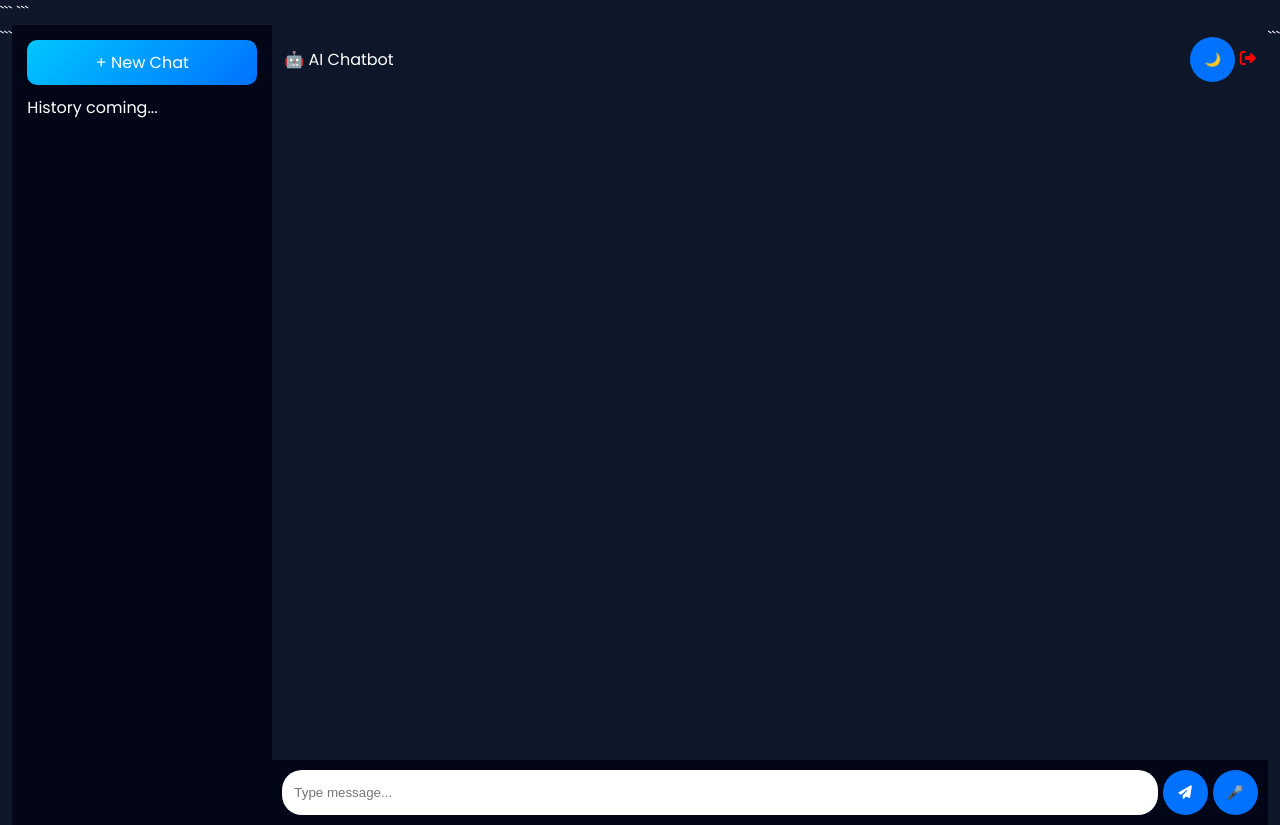
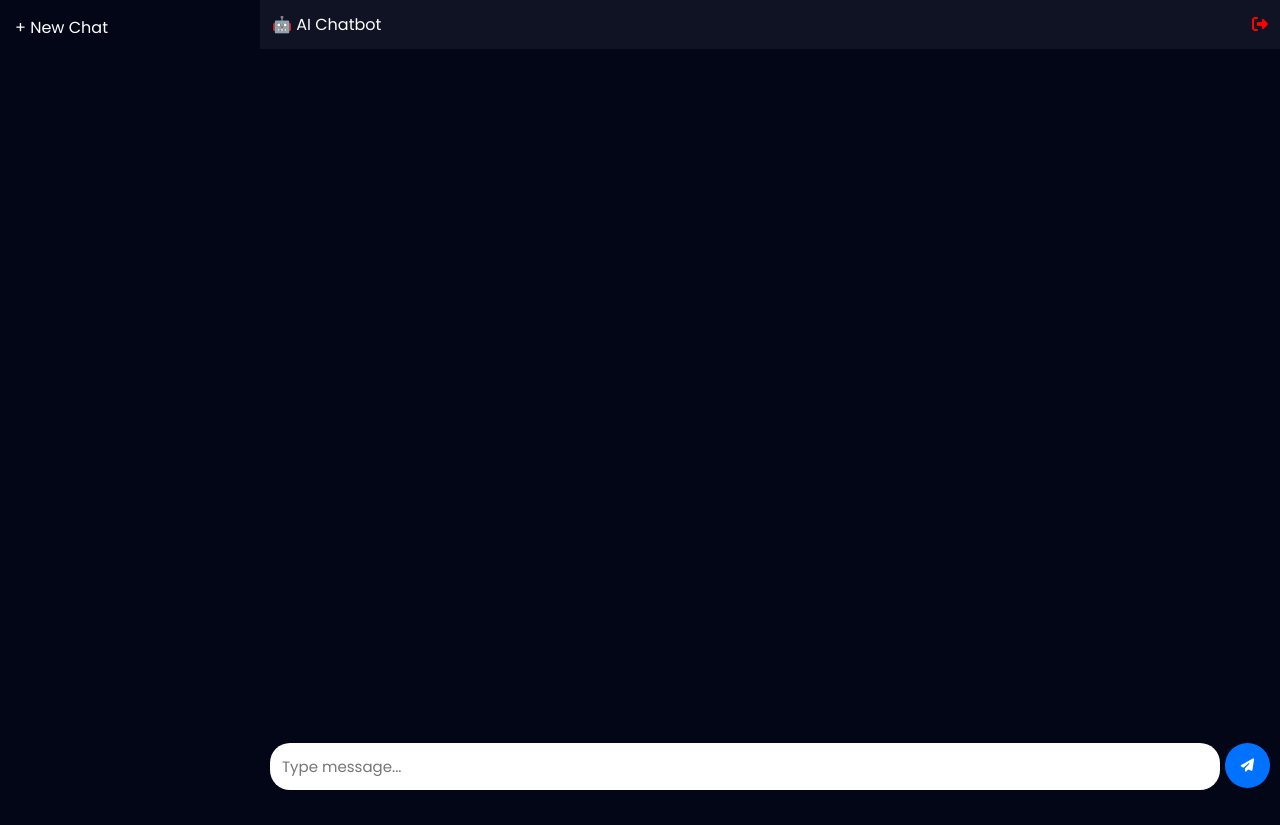
Before and after one commit to Krutik1997/ai-impact-chatbot, a FastAPI app: template templates/chat.html in a window 1280 px wide. After the commit the page ends 790 px from the top, so only its background shows below. Run offline with FastAPI, Linux system fonts and the light colour scheme; the template is opened without the code that fills it, so the values that code supplies are empty.

Commit message:
Refactor chat.html for better styling and functionality
Refactor chat.html to improve structure and styling.

````diff
--- a/templates/chat.html
+++ b/templates/chat.html
@@ -1,190 +1,139 @@
-<!DOCTYPE html>
+<!DOCTYPE html><html lang="en">
+<head>
+<meta name="viewport" content="width=device-width, initial-scale=1.0">
+<title>AI Chatbot Pro</title><link href="https://fonts.googleapis.com/css2?family=Poppins:wght@300;400;500;600&display=swap" rel="stylesheet">
+<link rel="stylesheet" href="https://cdnjs.cloudflare.com/ajax/libs/font-awesome/6.5.0/css/all.min.css"><style>
+*{margin:0;padding:0;box-sizing:border-box;font-family:Poppins;}
 
-<html lang="en">
-<head>
-    <title>AI Chatbot Pro</title>
-    <meta name="viewport" content="width=device-width, initial-scale=1.0">
-
-```
-<!-- Fonts + Icons -->
-<link href="https://fonts.googleapis.com/css2?family=Poppins:wght@300;400;500;600&display=swap" rel="stylesheet">
-<link rel="stylesheet" href="https://cdnjs.cloudflare.com/ajax/libs/font-awesome/6.5.0/css/all.min.css">
-
-<style>
-    * { box-sizing: border-box; }
-
-    body {
-        margin: 0;
-        font-family: 'Poppins', sans-serif;
-        background: #0f172a;
-        color: white;
+body{
+    background:#020617;
+    color:white;
 }
 
-    .app {
-        display: flex;
-        height: 100dvh;
+.app{
+    display:flex;
+    height:100dvh;
 }
 
-    /* SIDEBAR */
-    .sidebar {
-        width: 260px;
-        background: #020617;
-        padding: 15px;
-        display: none;
-        flex-direction: column;
+.sidebar{
+    width:260px;
+    background:#020617;
+    padding:15px;
+    display:none;
 }
 
-    @media(min-width: 900px){
-        .sidebar { display: flex; }
+@media(min-width:900px){
+    .sidebar{display:block;}
 }
 
-    .new-chat {
-        background: linear-gradient(135deg,#00c6ff,#0072ff);
-        padding: 10px;
-        border-radius: 10px;
-        text-align: center;
-        cursor: pointer;
-        margin-bottom: 10px;
+.chat-container{
+    flex:1;
+    display:flex;
+    flex-direction:column;
+}
+
+/* HEADER */
+.header{
+    padding:12px;
+    background:rgba(255,255,255,0.05);
+    display:flex;
+    justify-content:space-between;
+    align-items:center;
 }
 
 /* CHAT */
-    .chat-container {
-        flex: 1;
-        display: flex;
-        flex-direction: column;
-        position: relative;
+.chat-box{
+    flex:1;
+    overflow-y:auto;
+    padding:15px;
+    display:flex;
+    flex-direction:column;
 }
 
-    /* HEADER */
-    .header {
-        padding: 12px;
-        background: rgba(15,23,42,0.9);
-        display: flex;
-        justify-content: space-between;
-        align-items: center;
-        backdrop-filter: blur(10px);
+/* MESSAGE */
+.message{
+    max-width:75%;
+    margin:6px 0;
 }
 
-    /* CHAT BOX */
-    .chat-box {
-        flex: 1;
-        overflow-y: auto;
-        padding: 15px;
-        display: flex;
-        flex-direction: column;
+.user{align-self:flex-end;}
+.bot{align-self:flex-start;}
+
+.bubble{
+    padding:12px 14px;
+    border-radius:15px;
+    font-size:14px;
 }
 
-    .message {
-        max-width: 75%;
-        margin: 5px 0;
+.user .bubble{
+    background:linear-gradient(135deg,#00c6ff,#0072ff);
 }
 
-    .user { align-self: flex-end; }
-    .bot { align-self: flex-start; }
-
-    .bubble {
-        padding: 12px;
-        border-radius: 15px;
-    }
-
-    .user .bubble {
-        background: linear-gradient(135deg,#00c6ff,#0072ff);
-    }
-
-    .bot .bubble {
-        background: #e5e7eb;
-        color: black;
+.bot .bubble{
+    background:#e5e7eb;
+    color:black;
 }
 
 /* INPUT */
-    .input-area {
-        display: flex;
-        padding: 10px;
-        background: #020617;
+.input-area{
+    display:flex;
+    padding:10px;
+    background:#020617;
 }
 
-    input {
-        flex: 1;
-        padding: 12px;
-        border-radius: 20px;
-        border: none;
+input{
+    flex:1;
+    padding:12px;
+    border-radius:20px;
+    border:none;
+    outline:none;
+    font-size:15px;
 }
 
-    button {
-        margin-left: 5px;
-        border: none;
-        border-radius: 50%;
-        width: 45px;
-        height: 45px;
-        background: #0072ff;
-        color: white;
+button{
+    margin-left:5px;
+    border:none;
+    border-radius:50%;
+    width:45px;
+    height:45px;
+    background:#0072ff;
+    color:white;
+    cursor:pointer;
 }
 
 /* TYPING DOTS */
-    .typing {
-        display: flex;
-        gap: 4px;
+.typing span{
+    display:inline-block;
+    width:6px;
+    height:6px;
+    margin:2px;
+    background:#999;
+    border-radius:50%;
+    animation:blink 1.4s infinite;
 }
 
-    .typing span {
-        width: 6px;
-        height: 6px;
-        background: gray;
-        border-radius: 50%;
-        animation: blink 1.4s infinite;
+.typing span:nth-child(2){animation-delay:.2s;}
+.typing span:nth-child(3){animation-delay:.4s;}
+
+@keyframes blink{
+    0%,80%,100%{opacity:0;}
+    40%{opacity:1;}
 }
+</style></head><body><div class="app"><div class="sidebar">
+    <div>+ New Chat</div>
+</div><div class="chat-container"><div class="header">
+    <div>🤖 AI Chatbot</div>
+    <a href="/logout" style="color:red;"><i class="fa fa-sign-out-alt"></i></a>
+</div><div class="chat-box" id="chatBox"></div><div class="input-area">
+    <input id="msgInput" placeholder="Type message..." autocomplete="off">
+    <button id="sendBtn"><i class="fa fa-paper-plane"></i></button>
+</div></div>
+</div><script>
+const box = document.getElementById("chatBox");
+const input = document.getElementById("msgInput");
+const sendBtn = document.getElementById("sendBtn");
 
-    .typing span:nth-child(2){ animation-delay: .2s;}
-    .typing span:nth-child(3){ animation-delay: .4s;}
-
-    @keyframes blink {
-        0%,80%,100%{ opacity: 0;}
-        40%{ opacity: 1;}
-    }
-
-</style>
-```
-
-</head>
-
-<body>
-
-<div class="app">
-
-```
-<!-- SIDEBAR -->
-<div class="sidebar">
-    <div class="new-chat">+ New Chat</div>
-    <div>History coming...</div>
-</div>
-
-<!-- CHAT -->
-<div class="chat-container">
-
-    <div class="header">
-        <div>🤖 AI Chatbot</div>
-        <div>
-            <button onclick="toggleTheme()">🌙</button>
-            <a href="/logout" style="color:red;"><i class="fa fa-sign-out-alt"></i></a>
-        </div>
-    </div>
-
-    <div class="chat-box" id="chatBox"></div>
-
-    <div class="input-area">
-        <input id="msgInput" placeholder="Type message...">
-        <button onclick="sendMessage()"><i class="fa fa-paper-plane"></i></button>
-        <button onclick="startVoice()">🎤</button>
-    </div>
-
-</div>
-```
-
-</div>
-
-<script>
-const box = document.getElementById("chatBox");
-
+// ADD MESSAGE
 function addMessage(text, sender){
     let div = document.createElement("div");
     div.className = "message " + sender;
@@ -193,31 +142,7 @@ function addMessage(text, sender){
     box.scrollTop = box.scrollHeight;
 }
 
-async function sendMessage(){
-    let input = document.getElementById("msgInput");
-    let msg = input.value;
-    if(!msg) return;
-
-    addMessage(msg, "user");
-    input.value = "";
-
-    let typing = document.createElement("div");
-    typing.className = "message bot";
-    typing.innerHTML = `<div class="bubble"><div class="typing"><span></span><span></span><span></span></div></div>`;
-    box.appendChild(typing);
-
-    let res = await fetch("/chat", {
-        method: "POST",
-        headers: {"Content-Type":"application/json"},
-        body: JSON.stringify({message: msg})
-    });
-
-    let data = await res.json();
-    typing.remove();
-
-    typeEffect(data.reply);
-}
-
+// TYPE EFFECT
 function typeEffect(text){
     let i = 0;
     let div = document.createElement("div");
@@ -232,23 +157,62 @@ function typeEffect(text){
         i++;
         box.scrollTop = box.scrollHeight;
         if(i >= text.length) clearInterval(interval);
-    },20);
+    },15);
 }
 
-/* DARK MODE */
-function toggleTheme(){
-    document.body.classList.toggle("light");
+// SEND MESSAGE
+async function sendMessage(){
+    let msg = input.value.trim();
+    if(!msg) return;
+
+    addMessage(msg, "user");
+    input.value = "";
+
+    // typing indicator
+    let typing = document.createElement("div");
+    typing.className = "message bot";
+    typing.innerHTML = `<div class="bubble typing">
+        <span></span><span></span><span></span>
+    </div>`;
+    box.appendChild(typing);
+    box.scrollTop = box.scrollHeight;
+
+    try{
+        let res = await fetch("/chat", {
+            method: "POST",
+            headers: {"Content-Type":"application/json"},
+            body: JSON.stringify({message: msg})
+        });
+
+        let data = await res.json();
+        typing.remove();
+
+        if(data.reply){
+            typeEffect(data.reply);
+        } else {
+            addMessage("⚠️ No reply from server", "bot");
         }
 
-/* VOICE INPUT */
-function startVoice(){
-    let rec = new (window.SpeechRecognition || window.webkitSpeechRecognition)();
-    rec.start();
-    rec.onresult = e => {
-        document.getElementById("msgInput").value = e.results[0][0].transcript;
+    }catch(err){
+        typing.remove();
+        addMessage("⚠️ Server error", "bot");
+        console.error(err);
     }
 }
-</script>
 
-</body>
+// BUTTON CLICK
+sendBtn.addEventListener("click", sendMessage);
+
+// ENTER KEY (FIXED)
+input.addEventListener("keydown", function(e){
+    if(e.key === "Enter"){
+        e.preventDefault();
+        sendMessage();
+    }
+});
+
+// AUTO FOCUS
+window.onload = () => input.focus();
+
+</script></body>
 </html>
````
Lines whose indentation alone changed are shown as unchanged.
